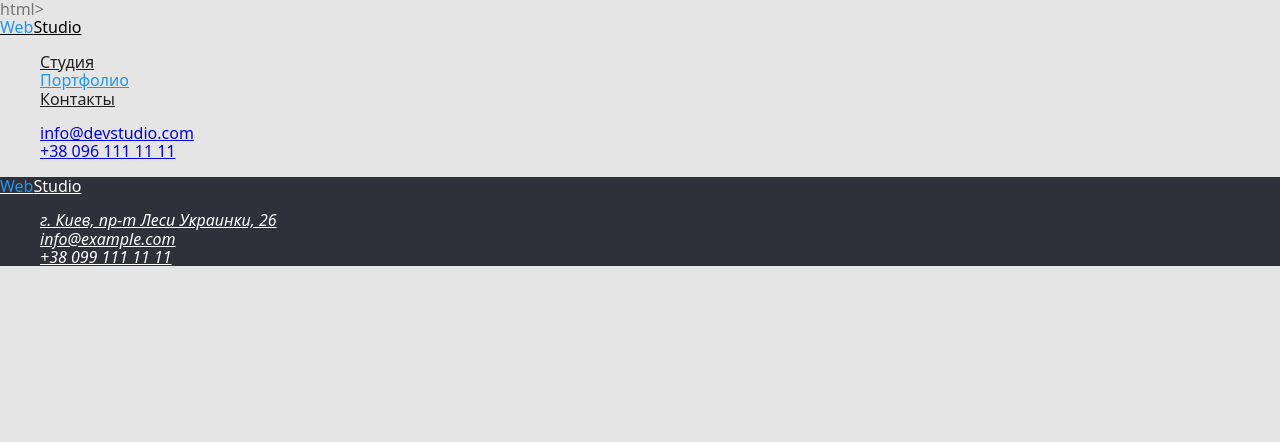
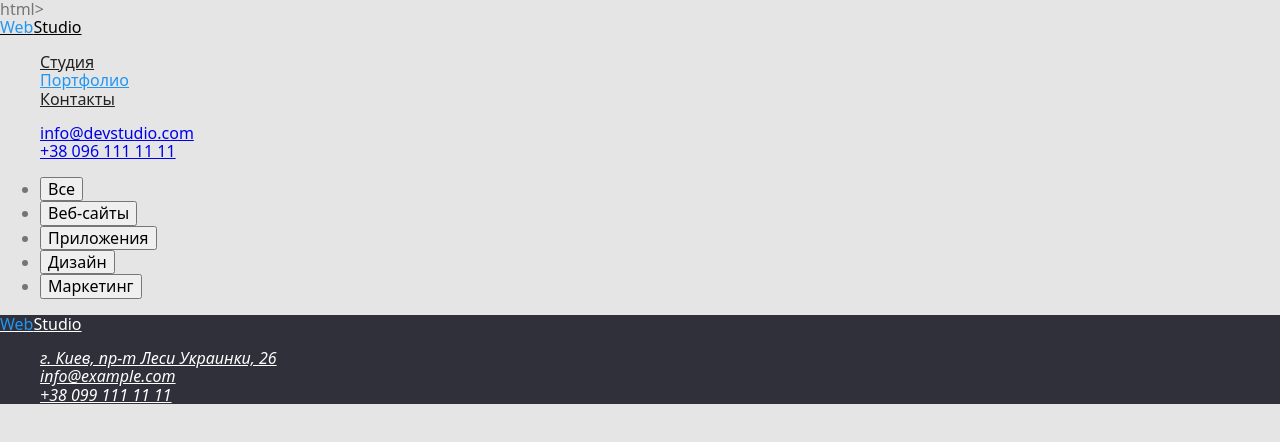
Before and after one commit to Vira-Lishchuk/goit-markup-hw-02, a plain HTML site: page portfolio.html in a window 1280 px wide. Drawn offline with nearby package versions, Linux system fonts and the light colour scheme.

Commit message:
portfolio buttons

```diff
--- a/portfolio.html
+++ b/portfolio.html
@@ -29,6 +29,29 @@ html>
         </ul>
     </header>
 
+<!--Main section-->
+
+<!--Navigation-->
+<section>
+<ul>
+    <li><button type="button">Все</button></li>
+    <li><button type="button">Веб-сайты</button></li>
+    <li><button type="button">Приложения</button></li>
+    <li><button type="button">Дизайн</button></li>
+    <li><button type="button">Маркетинг</button></li>
+
+
+</ul>
+
+</section>
+
+
+
+
+
+
+
+
 
     <!--Footer-->
     <footer class="footer">
```
